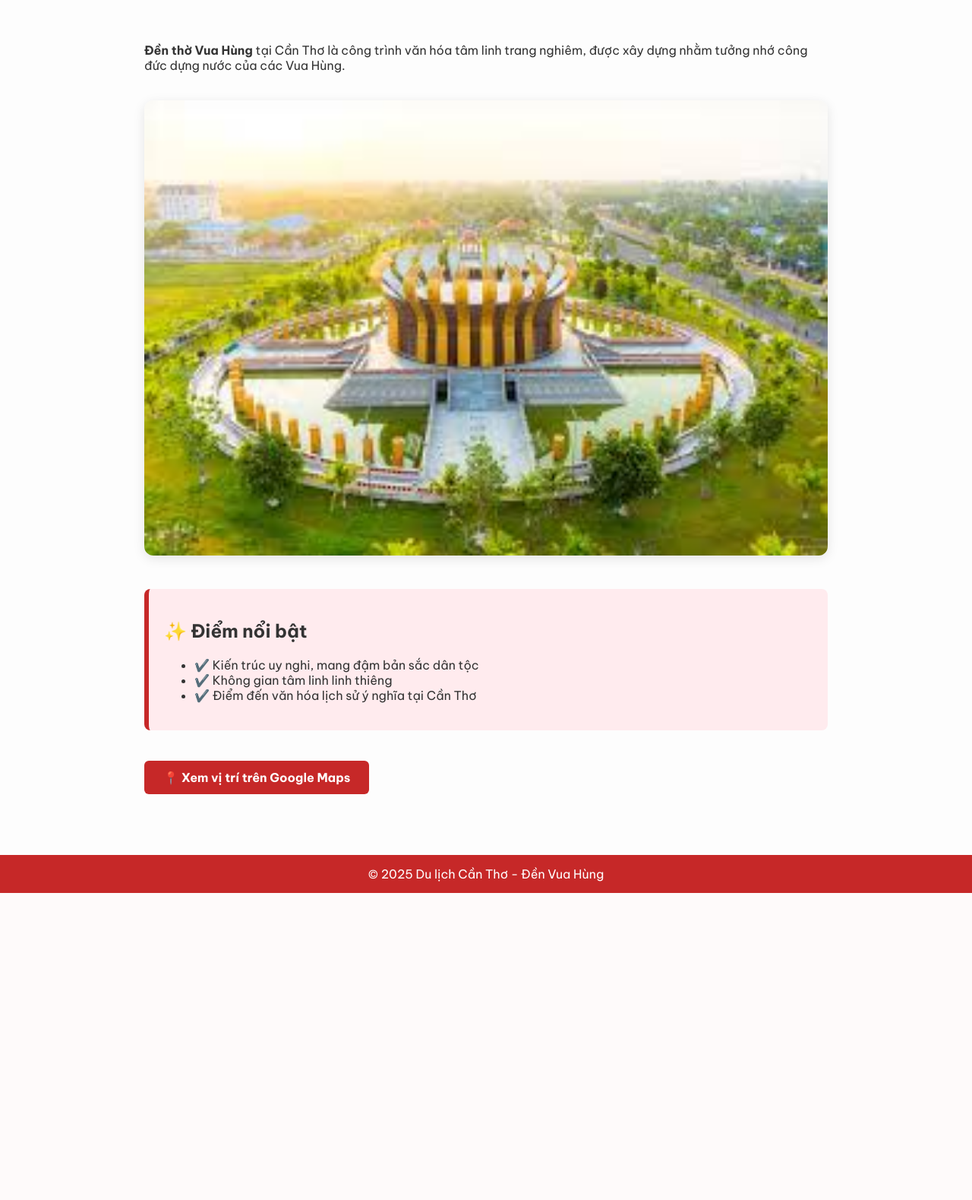
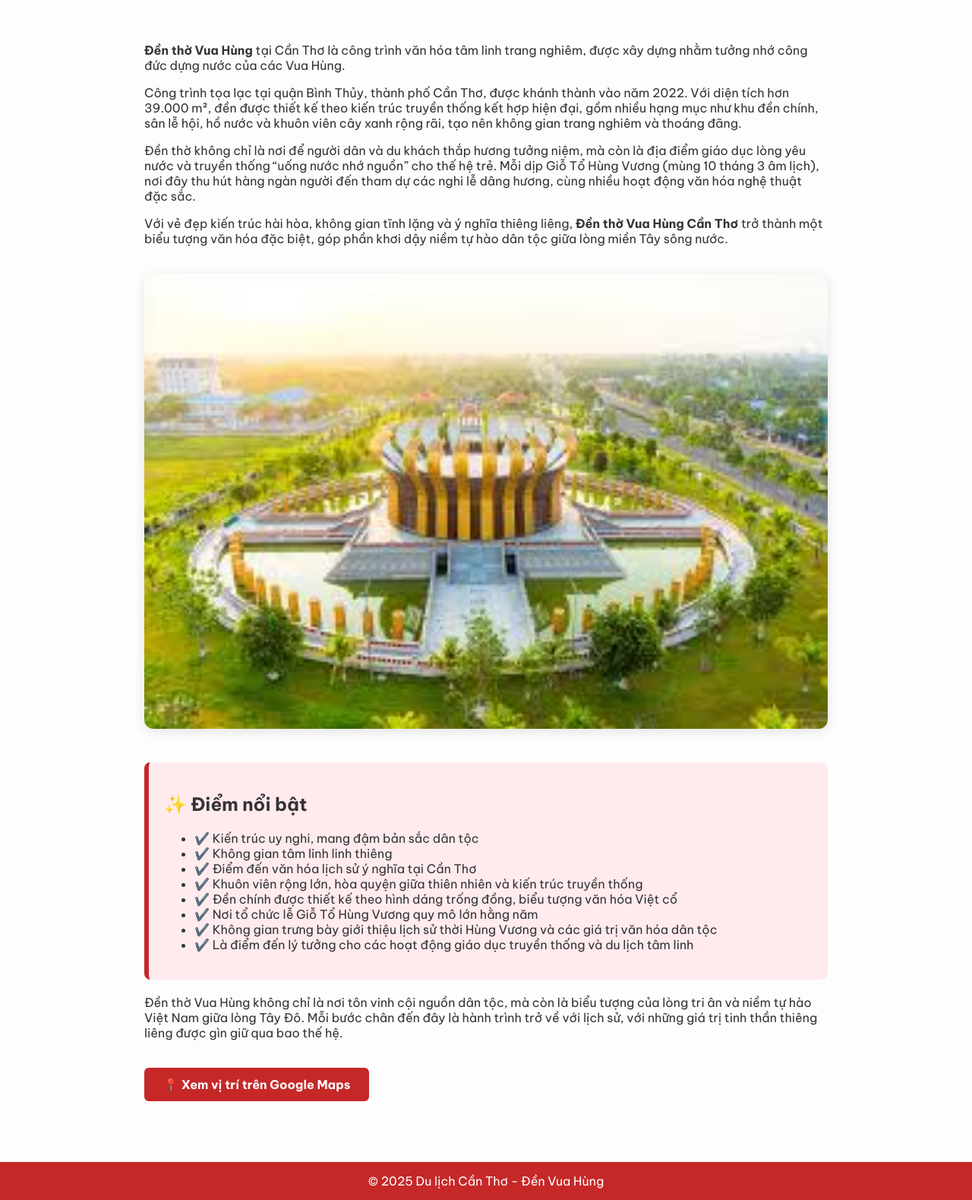
Before and after one commit to hung83st/mekongkit, a Flask app: page /den-vua-hung in a window 1280 px wide. Shown: the part 257-1836 px from the top of the page at 76% size. Before the commit the page ends 1432 px from the top, so only its background shows below. Run offline with Flask 3, Linux system fonts and the light colour scheme.

Commit message:
Update den_vua_hung.html

```diff
--- a/travel_kit/templates/den_vua_hung.html
+++ b/travel_kit/templates/den_vua_hung.html
@@ -51,6 +51,26 @@
             được xây dựng nhằm tưởng nhớ công đức dựng nước của các Vua Hùng.
         </p>
 
+        <p>
+            Công trình tọa lạc tại quận Bình Thủy, thành phố Cần Thơ, được khánh thành vào năm 2022. Với diện tích hơn
+            39.000 m², đền được thiết kế theo kiến trúc truyền thống kết hợp hiện đại, gồm nhiều hạng mục như khu đền
+            chính, sân lễ hội, hồ nước và khuôn viên cây xanh rộng rãi, tạo nên không gian trang nghiêm và thoáng đãng.
+        </p>
+
+        <p>
+            Đền thờ không chỉ là nơi để người dân và du khách thắp hương tưởng niệm, mà còn là địa điểm giáo dục lòng
+            yêu nước và truyền thống “uống nước nhớ nguồn” cho thế hệ trẻ. Mỗi dịp Giỗ Tổ Hùng Vương (mùng 10 tháng 3 âm
+            lịch), nơi đây thu hút hàng ngàn người đến tham dự các nghi lễ dâng hương, cùng nhiều hoạt động văn hóa nghệ
+            thuật đặc sắc.
+
+        </p>
+
+        <p>
+            Với vẻ đẹp kiến trúc hài hòa, không gian tĩnh lặng và ý nghĩa thiêng liêng, <strong>Đền thờ Vua Hùng Cần
+                Thơ</strong> trở thành một biểu tượng văn hóa đặc biệt, góp phần khơi dậy niềm tự hào dân tộc giữa lòng
+            miền Tây sông nước.
+        </p>
+
         <img src="{{ url_for('static', filename='images/den_vua_hung.jpg') }}" alt="Đền Vua Hùng">
 
         <div class="highlight">
@@ -59,8 +79,20 @@
                 <li>✔️ Kiến trúc uy nghi, mang đậm bản sắc dân tộc</li>
                 <li>✔️ Không gian tâm linh linh thiêng</li>
                 <li>✔️ Điểm đến văn hóa lịch sử ý nghĩa tại Cần Thơ</li>
+                <li>✔️ Khuôn viên rộng lớn, hòa quyện giữa thiên nhiên và kiến trúc truyền thống</li>
+                <li>✔️ Đền chính được thiết kế theo hình dáng trống đồng, biểu tượng văn hóa Việt cổ</li>
+                <li>✔️ Nơi tổ chức lễ Giỗ Tổ Hùng Vương quy mô lớn hằng năm</li>
+                <li>✔️ Không gian trưng bày giới thiệu lịch sử thời Hùng Vương và các giá trị văn hóa dân tộc</li>
+                <li>✔️ Là điểm đến lý tưởng cho các hoạt động giáo dục truyền thống và du lịch tâm linh</li>
             </ul>
         </div>
+
+        <p>
+            Đền thờ Vua Hùng không chỉ là nơi tôn vinh cội nguồn dân tộc,
+            mà còn là biểu tượng của lòng tri ân và niềm tự hào Việt Nam giữa lòng Tây Đô.
+            Mỗi bước chân đến đây là hành trình trở về với lịch sử, với những giá trị tinh thần thiêng liêng được gìn
+            giữ qua bao thế hệ.
+        </p>
 
         <a href="https://www.google.com/maps/place/%C4%90%E1%BB%81n+th%E1%BB%9D+Vua+H%C3%B9ng/@10.0662835,105.7311495,17z/data=!3m1!4b1!4m6!3m5!1s0x31a0879d16b6a6db:0xc8dd3d9ac38a2192!8m2!3d10.0662835!4d105.7337244!16s%2Fg%2F11n5qrfbdv?entry=ttu&g_ep=EgoyMDI1MTAwOC4wIKXMDSoASAFQAw%3D%3D" target="_blank" class="btn">📍 Xem vị trí trên Google Maps</a>
     </div>
```
